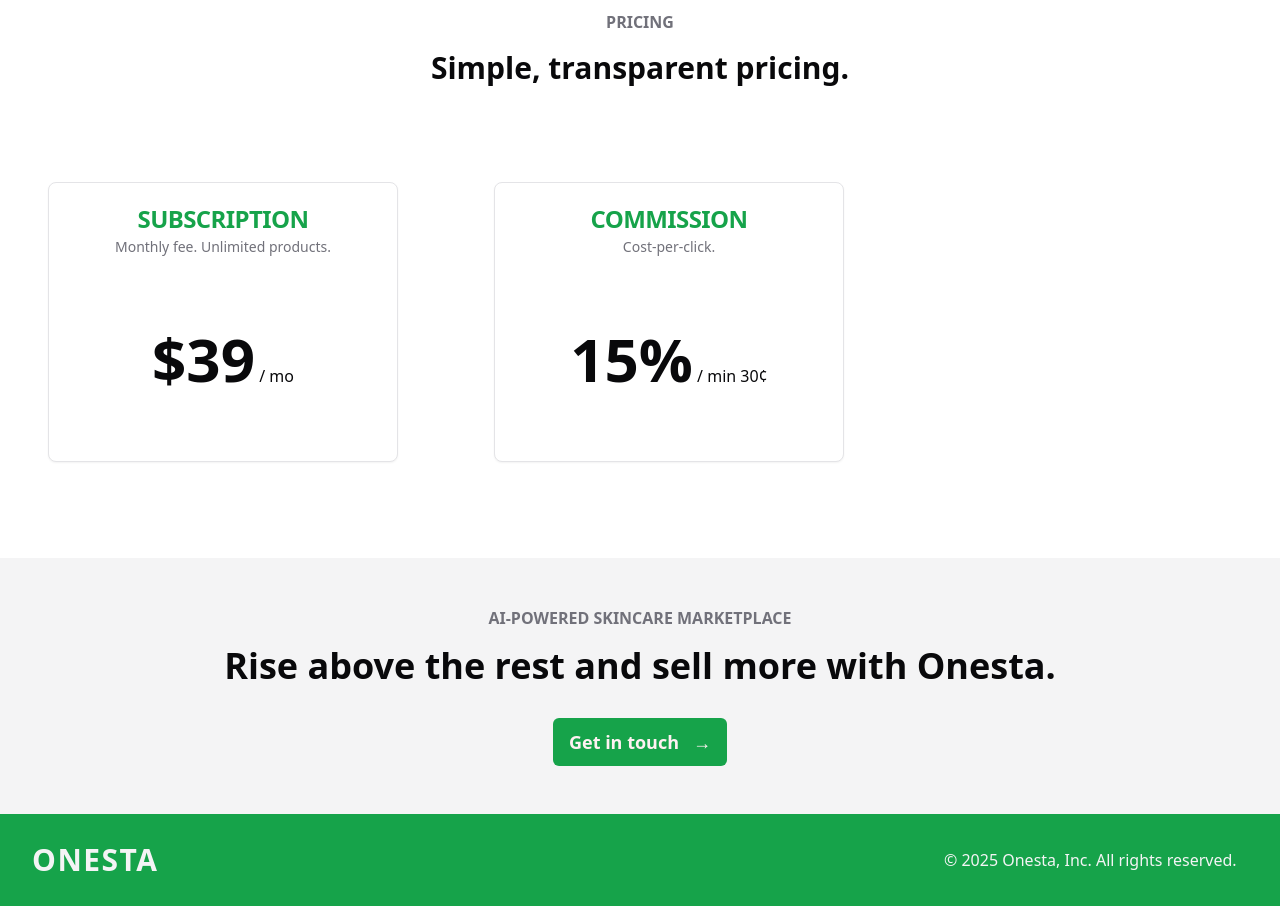
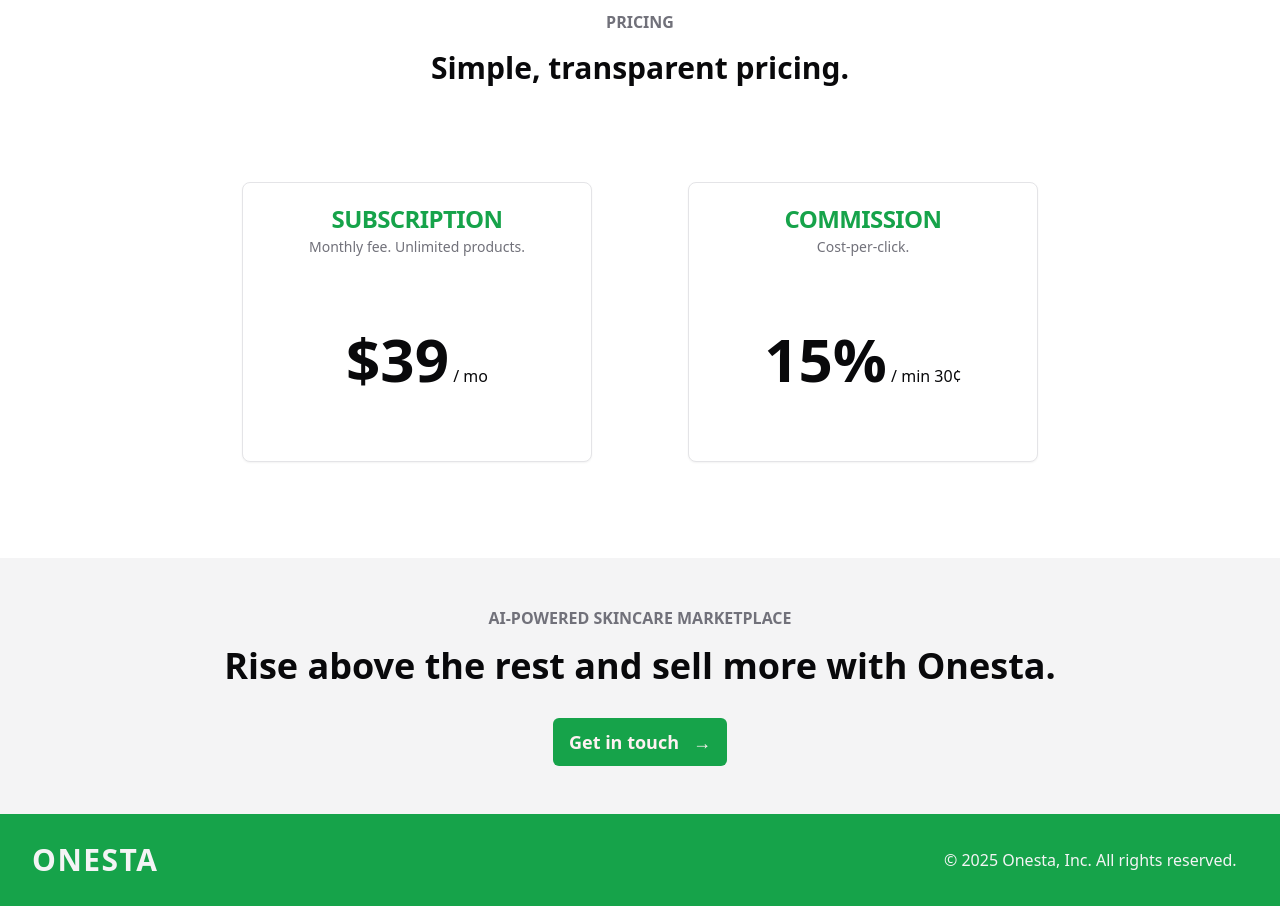
Before and after one commit to imrancharania/minerva-landing-page, a Next.js app: page /seller in a window 1280 px wide. Shown: the part 1380-2286 px from the top of the page. Built offline with nearby package versions, Linux system fonts and the light colour scheme.

Commit message:
Align pricing section

```diff
--- a/app/seller/page.tsx
+++ b/app/seller/page.tsx
@@ -111,7 +111,7 @@
         <h1 className="text-3xl font-semibold mt-4 px-4">
           Simple, transparent pricing.
         </h1>
-        <div className="flex sm:flex-row flex-col items-center mt-12 mb-12">
+        <div className="flex sm:flex-row flex-col items-center justify-center mt-12 mb-12">
           <Card className="w-[350px] sm:m-12 mt-4">
             <CardHeader>
               <CardTitle className="text-normal text-primary font-bold">
```
